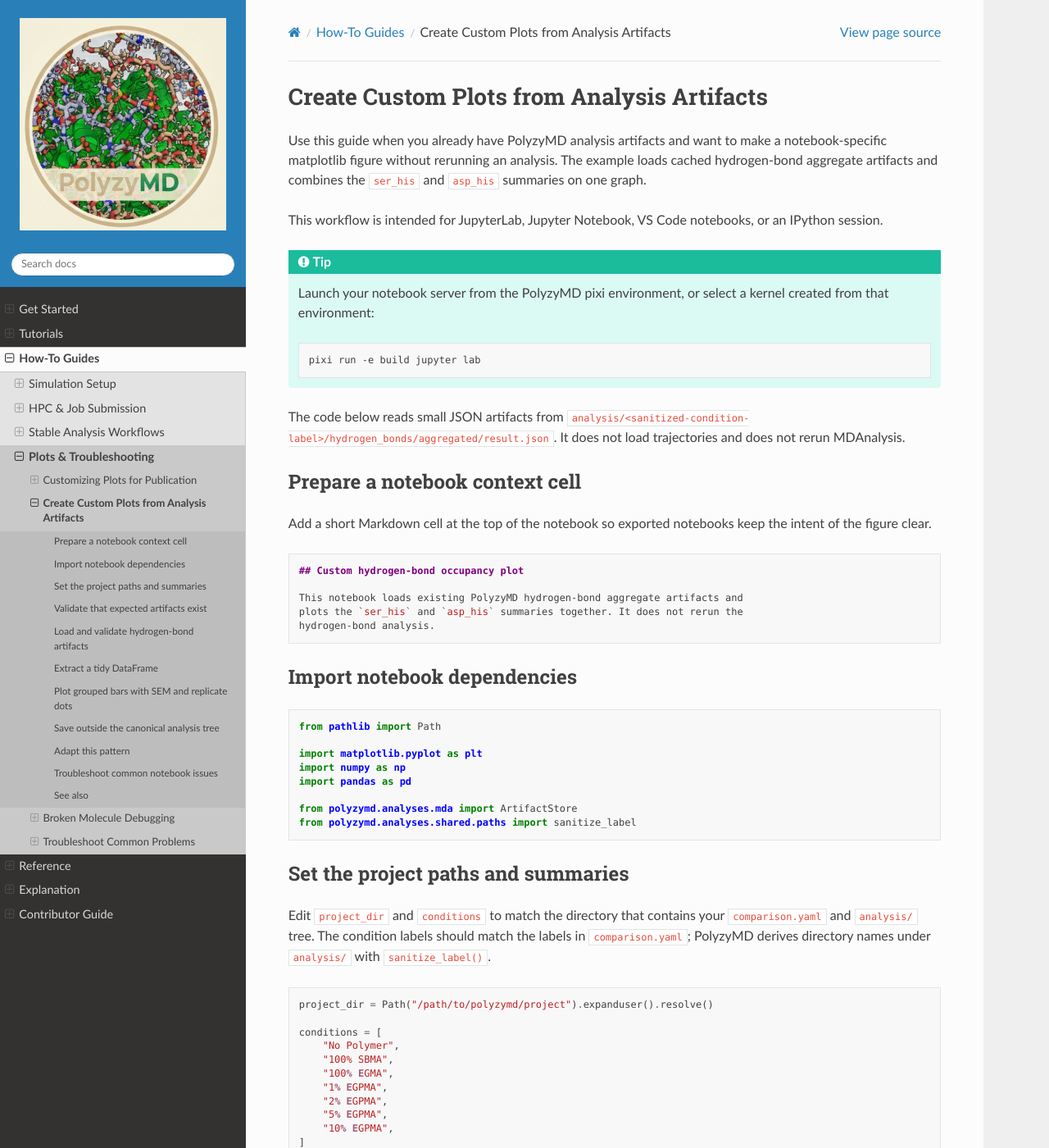
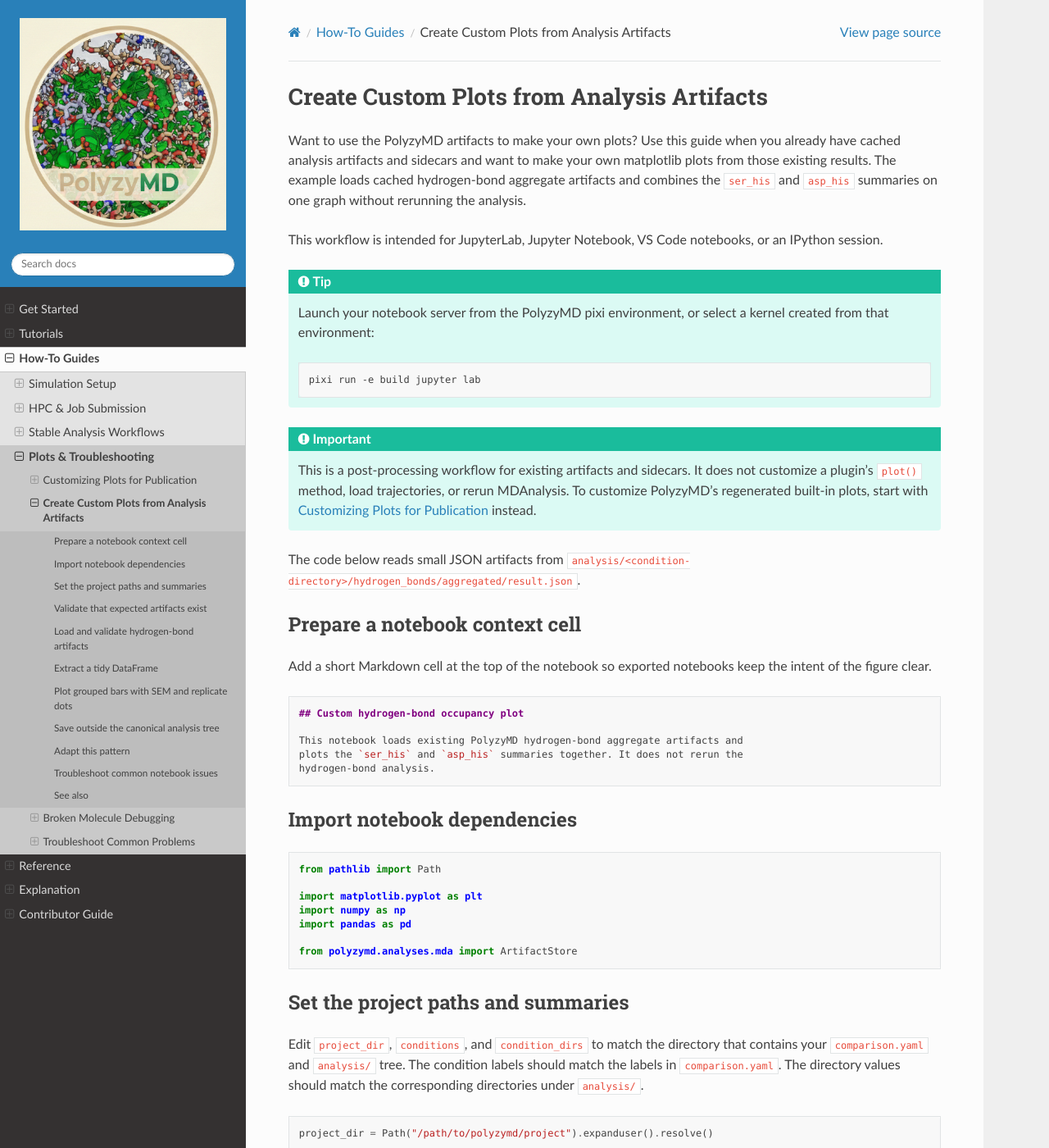
Before and after one commit to joelaforet/polyzymd, a Sphinx documentation site: the page built from docs/source/how_to/custom_artifact_plotting.md, in a window 1280 px wide and 1400 px high. Shown: the whole window at 82% size. Built offline with Sphinx 7.4.7 and the Read the Docs theme 3.1.0, drawn with Linux system fonts in a browser that asks for light colours; some of the changed text lies outside the part shown.

Commit message:
docs: improve custom artifact plotting discovery

````diff
--- a/docs/source/how_to/custom_artifact_plotting.md
+++ b/docs/source/how_to/custom_artifact_plotting.md
@@ -1,9 +1,10 @@
 # Create Custom Plots from Analysis Artifacts
 
-Use this guide when you already have PolyzyMD analysis artifacts and want to
-make a notebook-specific matplotlib figure without rerunning an analysis. The
-example loads cached hydrogen-bond aggregate artifacts and combines the
-`ser_his` and `asp_his` summaries on one graph.
+Want to use the PolyzyMD artifacts to make your own plots? Use this guide when
+you already have cached analysis artifacts and sidecars and want to make your
+own matplotlib plots from those existing results. The example loads cached
+hydrogen-bond aggregate artifacts and combines the `ser_his` and `asp_his`
+summaries on one graph without rerunning the analysis.
 
 This workflow is intended for JupyterLab, Jupyter Notebook, VS Code notebooks,
 or an IPython session.
@@ -17,9 +18,15 @@
 ```
 ::::
 
+```{important}
+This is a post-processing workflow for existing artifacts and sidecars. It does
+not customize a plugin's `plot()` method, load trajectories, or rerun
+MDAnalysis. To customize PolyzyMD's regenerated built-in plots, start with
+{doc}`publication_plots` instead.
+```
+
 The code below reads small JSON artifacts from
-`analysis/<sanitized-condition-label>/hydrogen_bonds/aggregated/result.json`.
-It does not load trajectories and does not rerun MDAnalysis.
+`analysis/<condition-directory>/hydrogen_bonds/aggregated/result.json`.
 
 ## Prepare a notebook context cell
 
@@ -44,15 +51,14 @@
 import pandas as pd
 
 from polyzymd.analyses.mda import ArtifactStore
-from polyzymd.analyses.shared.paths import sanitize_label
 ```
 
 ## Set the project paths and summaries
 
-Edit `project_dir` and `conditions` to match the directory that contains your
-`comparison.yaml` and `analysis/` tree. The condition labels should match the
-labels in `comparison.yaml`; PolyzyMD derives directory names under `analysis/`
-with `sanitize_label()`.
+Edit `project_dir`, `conditions`, and `condition_dirs` to match the directory
+that contains your `comparison.yaml` and `analysis/` tree. The condition labels
+should match the labels in `comparison.yaml`. The directory values should match
+the corresponding directories under `analysis/`.
 
 ```python
 project_dir = Path("/path/to/polyzymd/project").expanduser().resolve()
@@ -67,15 +73,27 @@
     "10% EGPMA",
 ]
 
+condition_dirs = {
+    "No Polymer": "no_polymer",
+    "100% SBMA": "100_sbma",
+    "100% EGMA": "100_egma",
+    "1% EGPMA": "1_egpma",
+    "2% EGPMA": "2_egpma",
+    "5% EGPMA": "5_egpma",
+    "10% EGPMA": "10_egpma",
+    # Edit these to match directories under analysis/
+}
+
 summary_names = ["ser_his", "asp_his"]
 ```
 
-If you are unsure how labels map to directories, run this optional diagnostic
-cell and compare the output with the directories under `analysis/`.
+If you are unsure how labels map to directories, list the available analysis
+directories and update `condition_dirs` to match them.
 
 ```python
-for condition in conditions:
-    print(f"{condition} -> {sanitize_label(condition)}")
+for path in sorted((project_dir / "analysis").iterdir()):
+    if path.is_dir():
+        print(path.name)
 ```
 
 This example is useful when the built-in hydrogen-bond plot for
@@ -88,7 +106,7 @@
 artifact_paths = {
     condition: project_dir
     / "analysis"
-    / sanitize_label(condition)
+    / condition_dirs[condition]
     / "hydrogen_bonds"
     / "aggregated"
     / "result.json"
@@ -139,6 +157,12 @@
 For this example, `ser_his` is the fraction of frames with at least one Ser-His
 H-bond, and `asp_his` is the fraction of frames with at least one Asp-His
 H-bond.
+
+```{note}
+Artifact payload shapes are plugin- and version-specific. This example uses the
+documented hydrogen-bond summary fields from the current hydrogen-bond artifact
+output.
+```
 
 ```python
 rows = []
@@ -259,8 +283,9 @@
 ## Adapt this pattern
 
 - Change condition labels and order by editing the `conditions` list. Use the
-  display labels from `comparison.yaml`; artifact directory names are derived
-  with `sanitize_label(condition)`.
+  display labels from `comparison.yaml`.
+- Change artifact directory names by editing `condition_dirs` to match the
+  directories under `analysis/`.
 - Change which hydrogen-bond summaries appear by editing `summary_names`.
 - Summary names must match the names configured in `comparison.yaml`.
 - If artifacts live on an HPC filesystem, copy the small JSON artifact files to
@@ -291,12 +316,13 @@
 pixi run -e build polyzymd compare run hydrogen_bonds -f comparison.yaml
 ```
 
-Also print the sanitized condition labels and compare them with the directories
-under `analysis/`:
+Also list the directories under `analysis/` and compare them with
+`condition_dirs`:
 
 ```python
-for condition in conditions:
-    print(condition, "->", sanitize_label(condition))
+for path in sorted((project_dir / "analysis").iterdir()):
+    if path.is_dir():
+        print(path.name)
 ```
 
 ### `KeyError` for a summary name
````
Also changed, not shown: other parts of docs/source/how_to/custom_artifact_plotting.md (+1 -1 lines), docs/source/how_to/index.md (+7 -0 lines).
